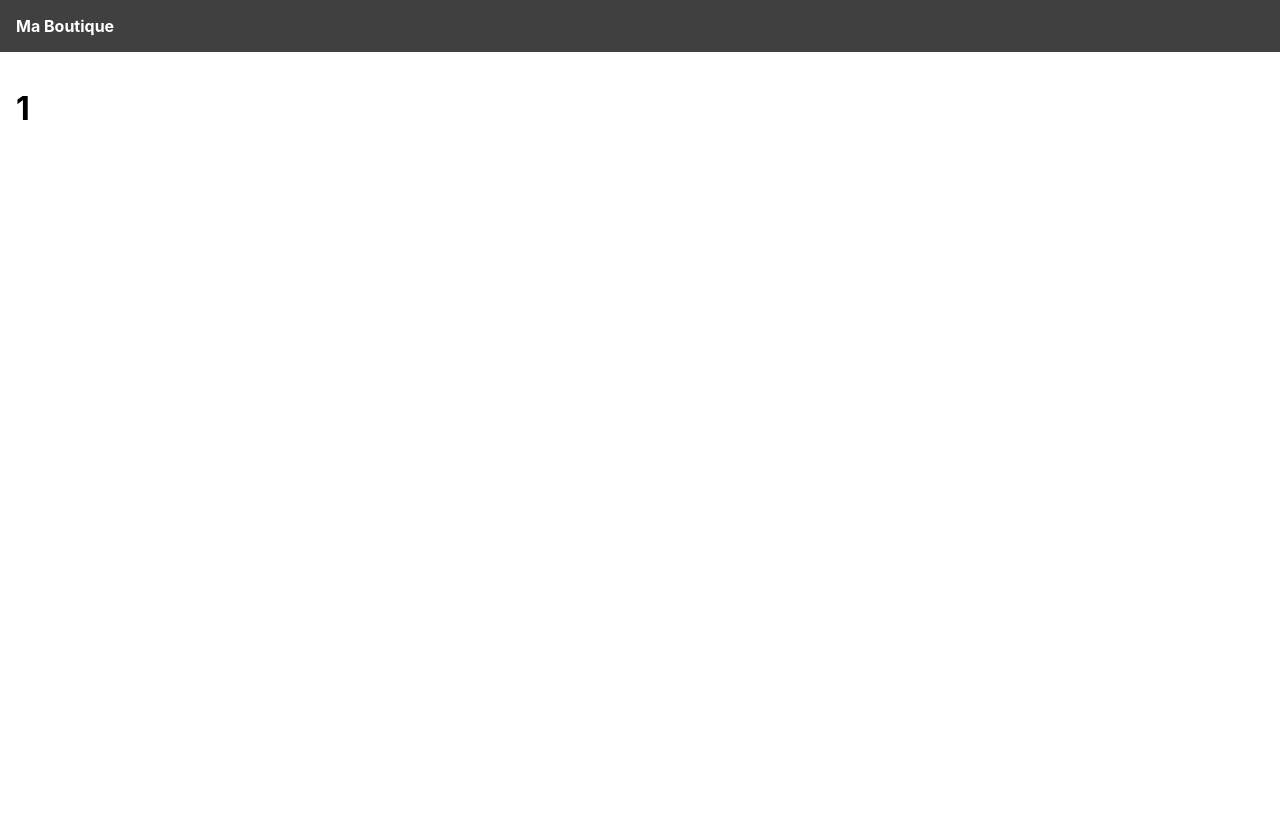
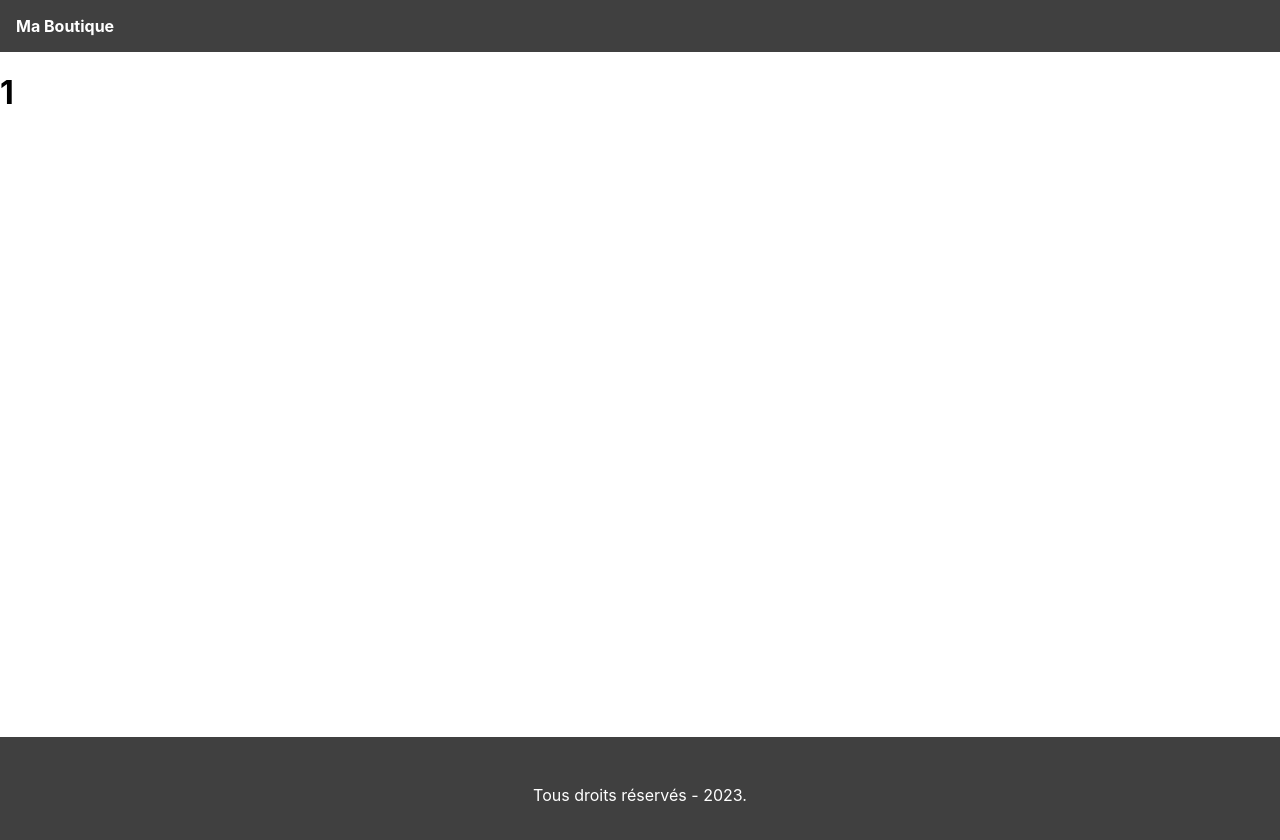
Before and after one commit to sebneedles/ma-boutique, a React (Create React App) app in the folder frontend/: page /product/1 in a window 1280 px wide. Shown: the top 840 px of the page. Before the commit the page ends 800 px from the top, so only its background shows below. Built offline with nearby package versions, Linux system fonts and the light colour scheme.

Commit message:
Step-09-Add-Footer-And_hero-Components

```diff
--- a/frontend/src/App.js
+++ b/frontend/src/App.js
@@ -1,21 +1,24 @@
 import { BrowserRouter, Link, Route, Routes } from 'react-router-dom';
+import Footer from './components/footer/Footer';
+import NavBar from './components/navbar/NavBar';
 import HomeScreen from './screens/HomeScreen';
 import ProductScreen from './screens/ProductScreen';
 
 function App() {
   return (
     <BrowserRouter>
-      <div>
       <header>
-          <Link to="/">Ma Boutique</Link>
+        <NavBar />
       </header>
+
       <main>
         <Routes>
           <Route path="/product/:slug" element={<ProductScreen />} />
           <Route path="/" element={<HomeScreen />} />
         </Routes>
       </main>
-      </div>
+
+      <Footer />
     </BrowserRouter>
   );
 }
--- /dev/null
+++ b/frontend/src/components/footer/Footer.js
@@ -0,0 +1,15 @@
+import React from 'react';
+
+const Footer = () => {
+  return (
+    <>
+      <footer>
+        <div className="footer__content">
+          <p className="footer__content-copy">Tous droits réservés - 2023.</p>
+        </div>
+      </footer>
+    </>
+  );
+};
+
+export default Footer;
--- /dev/null
+++ b/frontend/src/components/hero/Hero.js
@@ -0,0 +1,19 @@
+import React from 'react';
+import ImageHero from '../../assets/hero-homepage.jpg';
+
+const Hero = () => {
+  return (
+    <div className="hero">
+      <img
+        className="hero__image"
+        src={ImageHero}
+        alt="Femme qui passe une commande avec son ordinateur"
+      />
+      <div className="hero__infos">
+        <h1 className="hero__infos-title">Ma boutique</h1>
+      </div>
+    </div>
+  );
+};
+
+export default Hero;
--- /dev/null
+++ b/frontend/src/components/navbar/NavBar.js
@@ -0,0 +1,18 @@
+import React from 'react';
+import { Link } from 'react-router-dom';
+
+const NavBar = () => {
+  return (
+    <>
+      <nav>
+        <div className="container">
+          <div className="container__link">
+            <Link to="/">Ma Boutique</Link>
+          </div>
+        </div>
+      </nav>
+    </>
+  );
+};
+
+export default NavBar;
--- a/frontend/src/index.css
+++ b/frontend/src/index.css
@@ -1,3 +1,6 @@
+/* --------------------------------------------------------------------------------
+BASE
+-------------------------------------------------------------------------------- */
 body {
   margin: 0;
   font-family: -apple-system, BlinkMacSystemFont, 'Segoe UI', 'Roboto', 'Oxygen',
@@ -5,6 +8,19 @@ body {
     sans-serif;
   -webkit-font-smoothing: antialiased;
   -moz-osx-font-smoothing: grayscale;
+}
+
+h1,
+h2,
+h3,
+h4 {
+  text-align: left;
+}
+
+section {
+  max-width: 1400px;
+  width: 100%;
+  margin: 0 auto;
 }
 
 /* --------------------------------------------------------------------------------
@@ -21,12 +37,56 @@ header a {
 }
 
 /* --------------------------------------------------------------------------------
+NAV
+-------------------------------------------------------------------------------- */
+nav {
+  max-width: 1400px;
+  width: 100%;
+  margin: 0 auto;
+}
+
+/* --------------------------------------------------------------------------------
 MAIN
 -------------------------------------------------------------------------------- */
 main {
-  padding: 1rem;
+  padding: 0;
+  min-height: 83vh;
 }
 
+/* --------------------------------------------------------------------------------
+HERO
+-------------------------------------------------------------------------------- */
+.hero {
+  position: relative;
+  display: flex;
+  overflow: hidden;
+}
+
+.hero__image {
+  width: 100%;
+  height: 400px;
+  object-fit: cover;
+}
+
+.hero__infos {
+  position: absolute;
+  top: 50%;
+  left: 13.5%;
+  transform: translate(0%, -50%);
+  max-width: 460px;
+  width: 100%;
+}
+
+.hero__infos-title {
+  background: linear-gradient(142deg, #6c45ff, #e22fff);
+  background-clip: text;
+  -moz-background-clip: text;
+  -o-background-clip: text;
+  -webkit-text-fill-color: transparent;
+  -moz-text-fill-color: transparent;
+  -o-text-fill-color: transparent;
+  font-size: 3rem;
+}
 /* --------------------------------------------------------------------------------
 PRODUCTS
 -------------------------------------------------------------------------------- */
@@ -53,3 +113,20 @@ PRODUCTS
 /* --------------------------------------------------------------------------------
 BUTTON
 -------------------------------------------------------------------------------- */
+
+/* --------------------------------------------------------------------------------
+FOOTER
+-------------------------------------------------------------------------------- */
+footer {
+  background-color: #404040;
+  padding: 2rem;
+}
+.footer__content {
+  max-width: 1400px;
+  width: 100%;
+  margin: 0 auto;
+}
+.footer__content-copy {
+  color: #fff;
+  text-align: center;
+}
--- a/frontend/src/screens/HomeScreen.js
+++ b/frontend/src/screens/HomeScreen.js
@@ -2,6 +2,7 @@ import axios from 'axios';
 import { useEffect, useReducer, useState } from 'react';
 import { Link } from 'react-router-dom';
 import logger from 'use-reducer-logger';
+import Hero from '../components/hero/Hero';
 
 const reducer = (state, action) => {
   switch (action.type) {
@@ -36,8 +37,9 @@ function HomeScreen() {
     fetchData();
   }, []);
   return (
-    <div>
-      <h1>Home Products</h1>
+    <>
+      <Hero />
+      <section className="home">
         <div className="products">
           {loading ? (
             <div>Chargement ...</div>
@@ -60,7 +62,8 @@ function HomeScreen() {
             ))
           )}
         </div>
-    </div>
+      </section>
+    </>
   );
 }
 
--- a/frontend/src/screens/ProductScreen.js
+++ b/frontend/src/screens/ProductScreen.js
@@ -4,9 +4,10 @@ function ProductScreen() {
   const params = useParams();
   const { slug } = params;
   return (
-    <div>
+    <>
       <h1>{slug}</h1>
-    </div>
+      <section className="products"></section>
+    </>
   );
 }
 
```
Also changed, not shown: frontend/src/assets/hero-homepage.jpg (added), 1 other file (tests, documents, lock files or other folders). Lines whose indentation alone changed are shown as unchanged.
